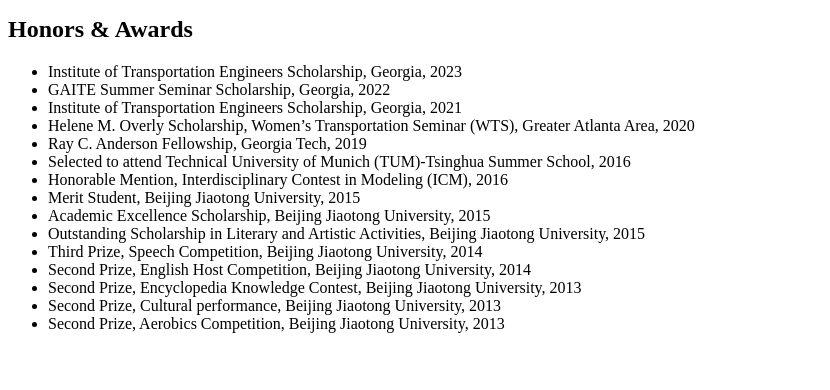
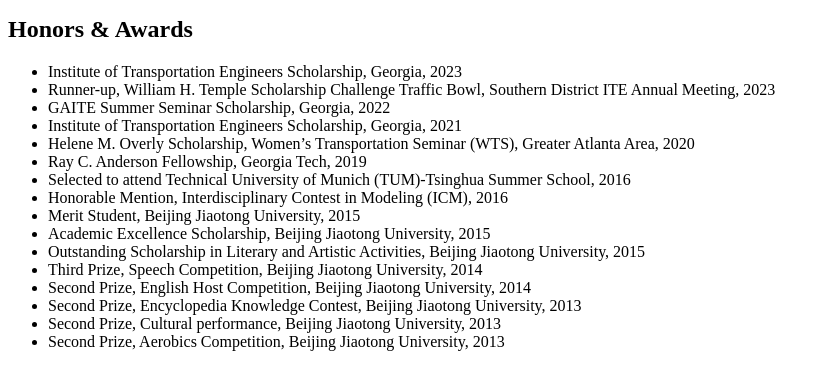
Before and after one commit to YangjiaoChen/YangjiaoChen.github.io, a Jekyll site: the page built from awards.html, in a window 1280 px wide, cut to the strip 112-502 px from the top of the page. Shown: the whole strip, without its empty margins (0-830 px from the left). Built offline with Jekyll 4.4.1, drawn with Linux system fonts in a browser that asks for light colours.

Commit message:
Update awards.html

```diff
--- a/awards.html
+++ b/awards.html
@@ -80,6 +80,7 @@ title: "Yangjiao Chen: awards"
 <div>
 
     <li>Institute of Transportation Engineers Scholarship, Georgia, 2023 </li>
+<li> Runner-up, William H. Temple Scholarship Challenge Traffic Bowl, Southern District ITE Annual Meeting, 2023 </li>
     <li>GAITE Summer Seminar Scholarship, Georgia, 2022</li>
     <li> Institute of Transportation Engineers Scholarship, Georgia, 2021 </li>
     <li> Helene M. Overly Scholarship, Women’s Transportation Seminar (WTS), Greater Atlanta Area, 2020</li>
```
